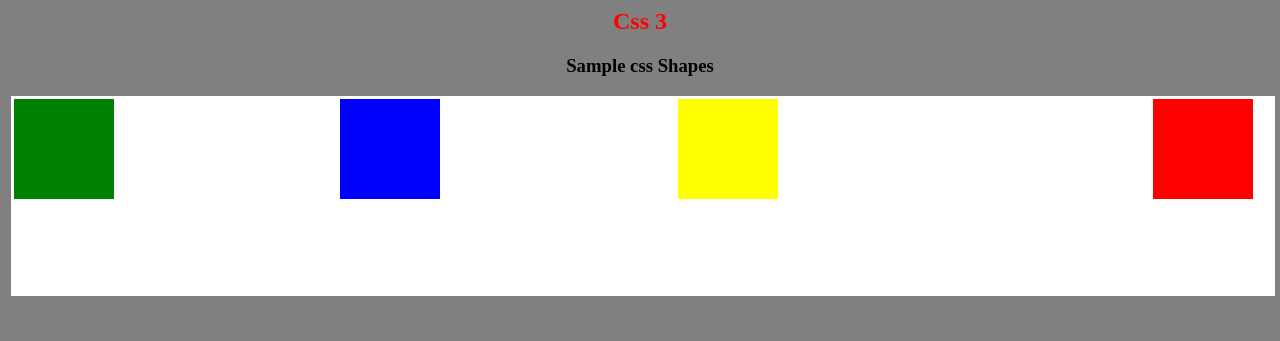
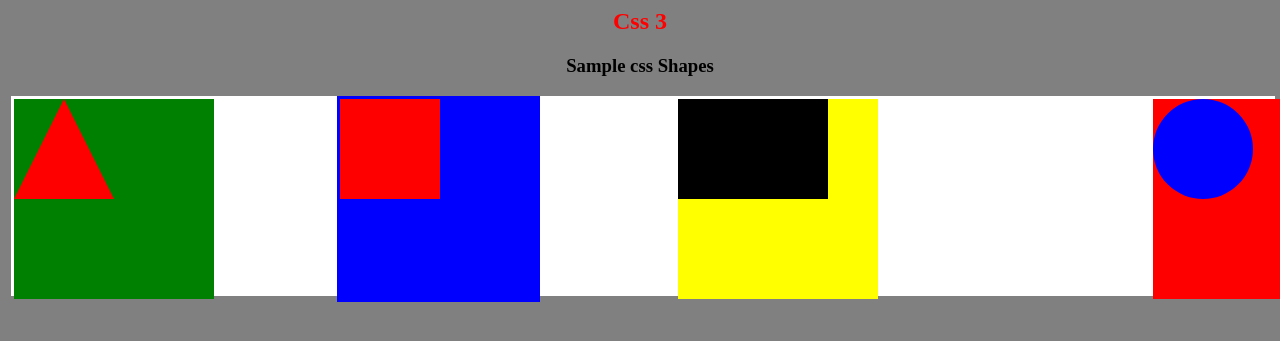
Before and after one commit to Quantumke/css3, a PHP site: page /public_html/index.html in a window 1280 px wide. Shown: the top 341 px of the page. Run offline with PHP 8.4, Linux system fonts and the light colour scheme.

Commit message:
Changes colors

```diff
--- a/public_html/css/style.css
+++ b/public_html/css/style.css
@@ -20,33 +20,65 @@ body{
 .triangle{
 	margin-left: 200px;
 	position: absolute;
-height: 100px;
+height: 200px;
 margin: 3px;
-width: 100px;
+width: 200px;
 background:green;
 }
 .square{
 	position: absolute;
-	height: 100px;
-margin: 3px;
-width: 100px;
+	height: 200px;
+padding-top: 3px;
+padding-left:3px;
+padding-right;3px;
+padding-bottom:3px;
+width: 200px;
 left: 337px;
 background: blue;
 
 }
 .rect{
 	position: absolute;
-height: 100px;
+height: 200px;
 margin: 3px;
-width: 100px;
+width: 200px;
 background: yellow;
 left: 675px;
 }
 .circle{
 	position: absolute;
-height: 100px;
+height: 200px;
 margin: 3px;
-width: 100px;
+width: 200px;
 background: red;
 left: 1150px;
 }
+.the-square{
+
+width: 100px;
+height: 100px;
+ background: red;
+ float: center;
+}
+
+.the-rect{
+
+width: 150px;
+height: 100px;
+ background: black;
+ float: center;
+}
+.the-circle{
+	width: 100px;
+	height: 100px;
+	background: blue;
+	-moz-border-radius:
+	50px; -webkit-border-radius: 50px; border-radius: 50px;
+}
+.the-triangle{
+	width: 0;
+	height: 0;
+	 border-left: 50px solid transparent;
+	  border-right: 50px solid transparent;
+	  border-bottom: 100px solid red;
+}
--- a/public_html/index.html
+++ b/public_html/index.html
@@ -16,20 +16,36 @@
 
 
 		<div class="triangle" style="background:#red;">
-	<div class="the-triangle"></div>
+	<div class="the-triangle">
+		<div class="triagle-shape"> </div>
+</div>
 <div class="triangle-desc"></div>
 		<div class="triangle-name"></div>
 
 		</div>
-		<div class="square" style="background:#red;">
+		<div class="square">
 <div class="the-square"></div>
 <div class="square-desc"></div>
 		<div class="square-name"></div>
 
 		</div>
 
-		<div class="rect" style="background:#red;"></div>
-		<div class="circle" style="background:#red;"></div>
+		<div class="rect">
+
+<div class="the-rect"></div>
+<div class="square-desc"></div>
+		<div class="square-name"></div>
+
+
+		</div>
+		<div class="circle">
+
+<div class="the-circle"></div>
+<div class="square-desc"></div>
+		<div class="square-name"></div>
+
+
+		</div>
 
 		<div class="three"></div>
 	</div>
```
